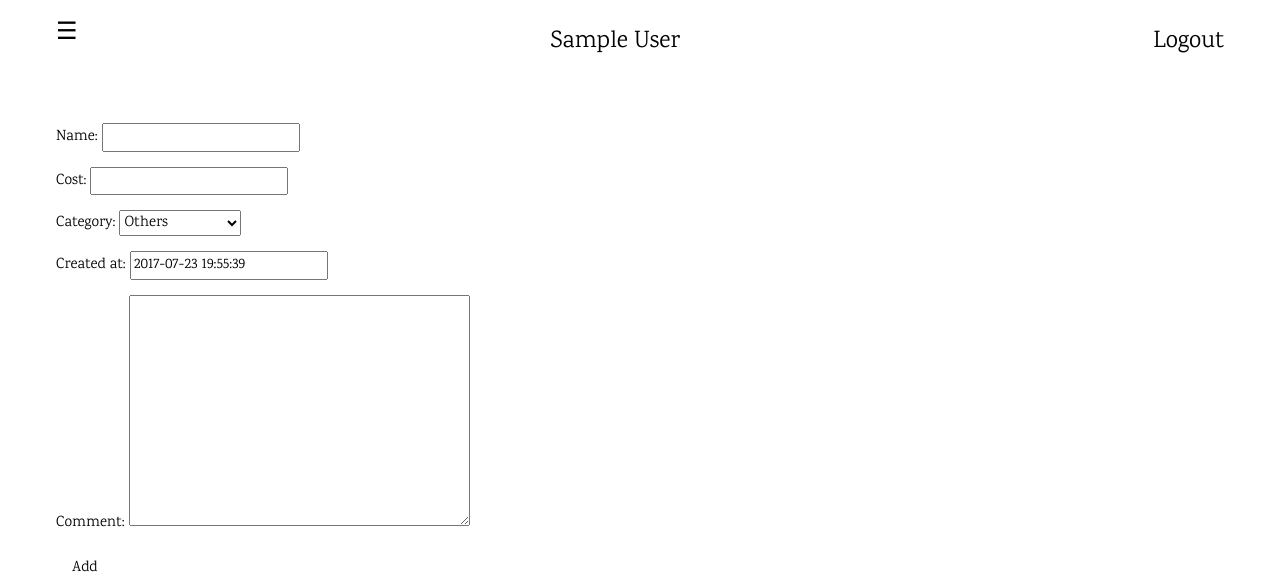
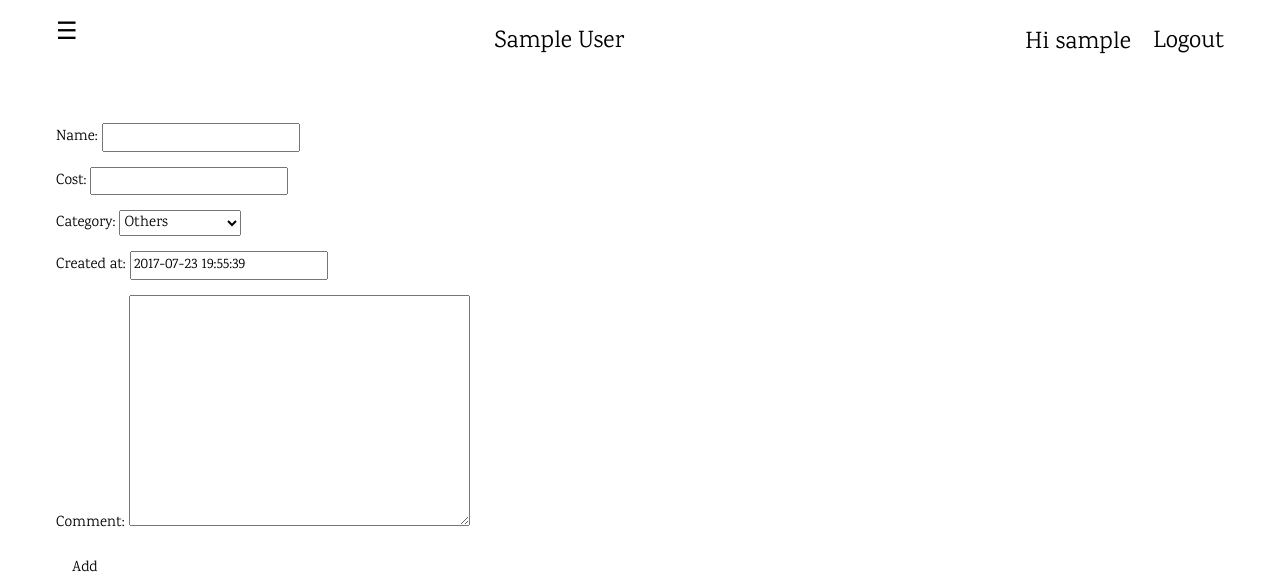
Before and after one commit to calvin620707/reservoir, a Django app: a page that uses reservoir/templates/base.html in a window 1280 px wide. Shown: the top 587 px of the page. Run offline with Django 3.2, Linux system fonts and the light colour scheme; a user stored in the database is signed in; tables that the repository leaves empty hold one stand-in row (values such as "Sample post").

Commit message:
show user name

```diff
--- a/reservoir/templates/base.html
+++ b/reservoir/templates/base.html
@@ -40,6 +40,7 @@
     <div class="w3-white w3-xlarge" style="max-width:1200px;margin:auto">
         <div class="w3-button w3-padding-16 w3-left" onclick="w3_open()">☰</div>
         <div class="w3-right w3-padding-16">
+            <a class="w3-bar-item">Hi {{ request.user.username }}</a>
             <a class="w3-bar-item w3-button" href="{% url 'logout' %}">Logout</a>
         </div>
         <div class="w3-center w3-padding-16">
```
